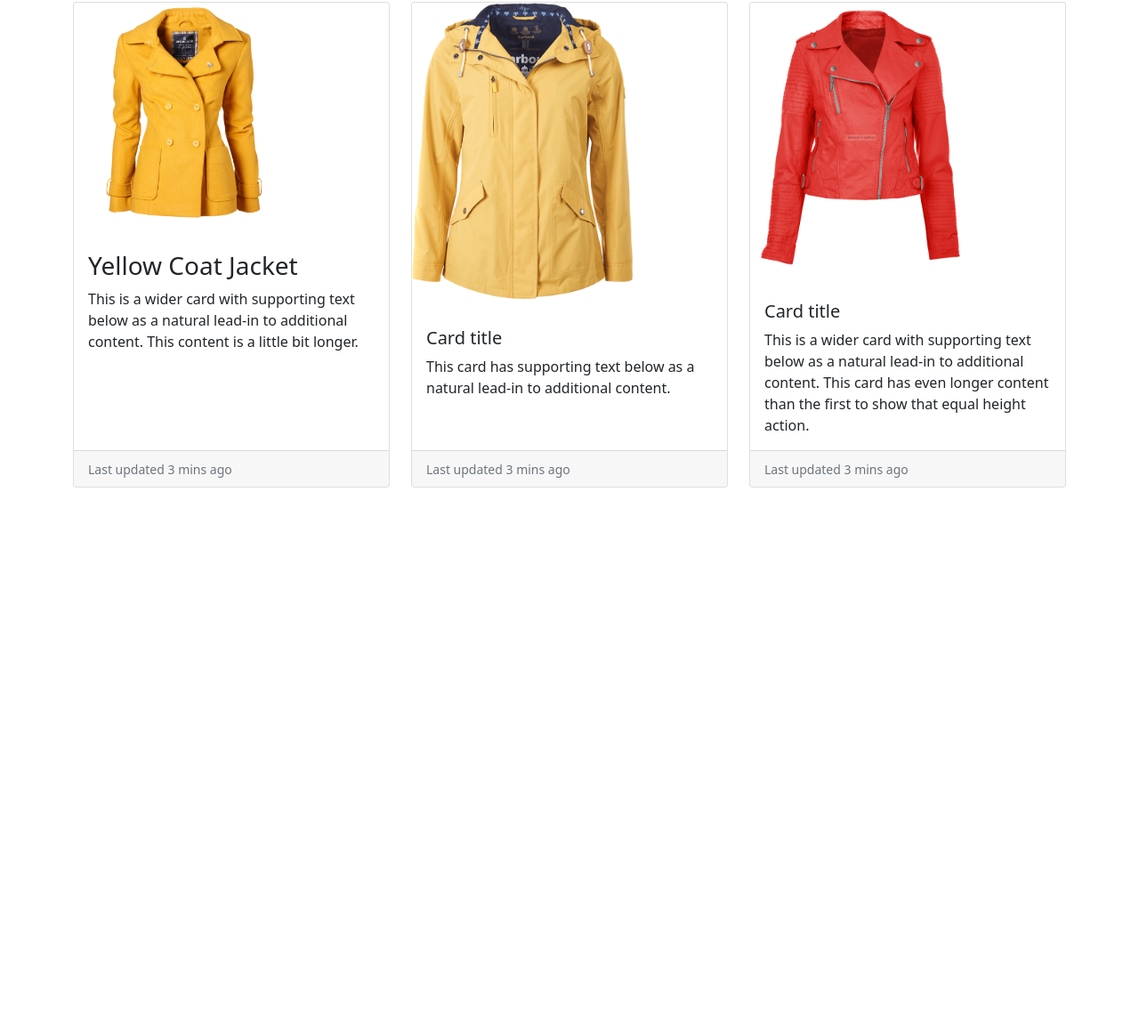
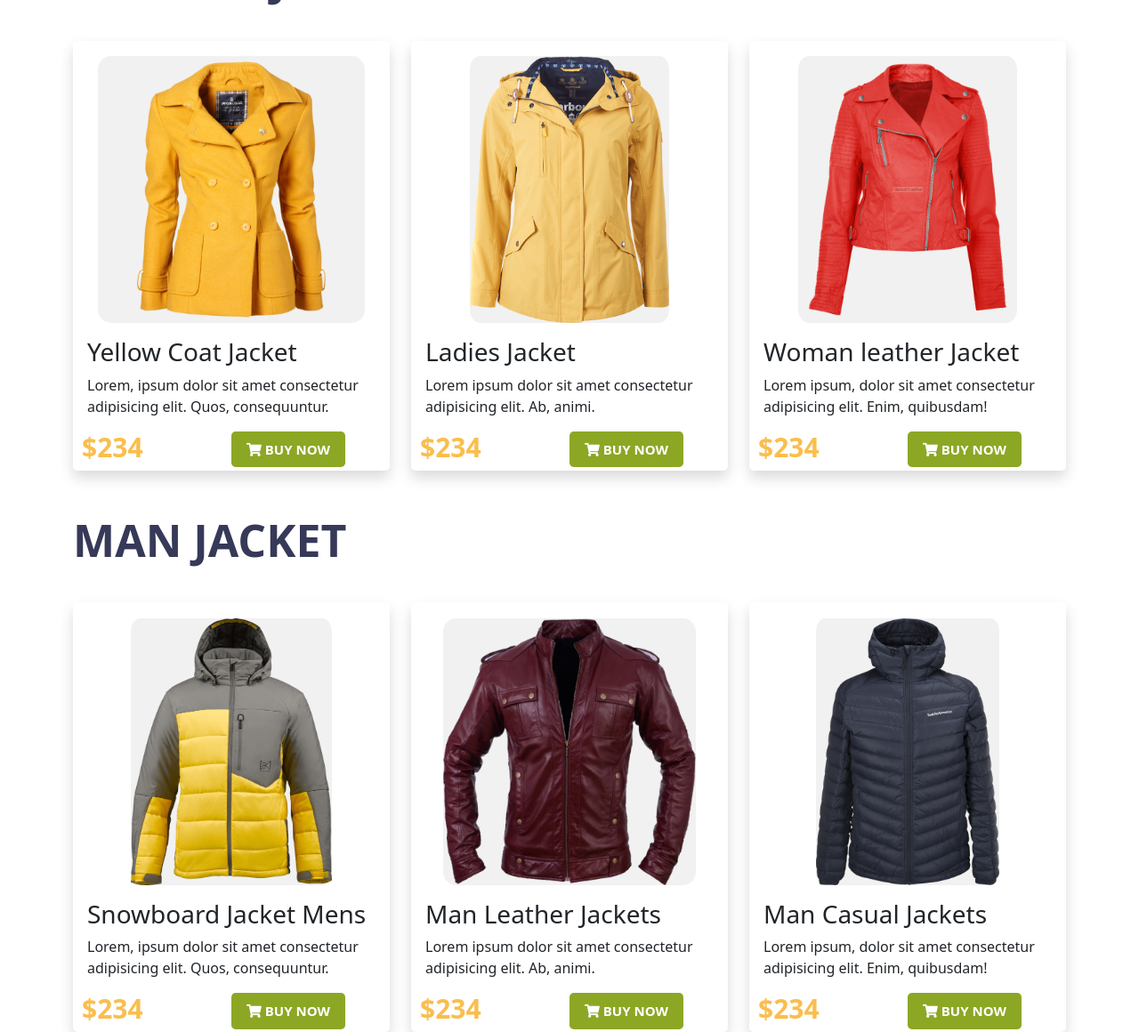
Before and after one commit to Osman-666/assignment2, a plain HTML site: page index.html in a window 1280 px wide. Shown: the part 622-1782 px from the top of the page at 89% size. Before the commit the page ends 1170 px from the top, so only its background shows below. Drawn offline with nearby package versions, Linux system fonts and the light colour scheme.

Commit message:
End product section

```diff
--- a/index.html
+++ b/index.html
@@ -3,7 +3,7 @@
   <head>
     <meta charset="utf-8">
     <meta name="viewport" content="width=device-width, initial-scale=1">
-
+    <!-- font awesome link -->
     <link rel="stylesheet" href="https://cdnjs.cloudflare.com/ajax/libs/font-awesome/5.15.1/css/all.min.css" integrity="sha512-+4zCK9k+qNFUR5X+cKL9EIR+ZOhtIloNl9GIKS57V1MyNsYpYcUrUeQc9vNfzsWfV28IaLL3i96P9sdNyeRssA==" crossorigin="anonymous" />
     <!-- Bootstrap link -->
     <link href="https://cdn.jsdelivr.net/npm/bootstrap@5.0.0-beta1/dist/css/bootstrap.min.css" rel="stylesheet" integrity="sha384-giJF6kkoqNQ00vy+HMDP7azOuL0xtbfIcaT9wjKHr8RbDVddVHyTfAAsrekwKmP1" crossorigin="anonymous">
@@ -51,7 +51,7 @@
                     <div class="row">
                         <div class="col-sm-6 mt-5">
                             <h1 id="orange">BE THE PENGUINS</h1>
-                            <h1>OF WINTER</h1>
+                            <h1 class="blue">OF WINTER</h1>
                             <h3>Lorem, ipsum dolor sit amet consectetur adipisicing elit. At, necessitatibus?</h3>
                             <button type="button" class="btn btn-lg button-color"><i class="fas fa-shopping-cart"></i> BUY NOW</button>
                         </div>
@@ -66,41 +66,62 @@
         <section class="cart mt-5">
             <div class="container">
                 <div class="girls-section">
-                    <h1>WOMAN JACKET</h1>
-                    <div class="row row-cols-1 row-cols-md-3 g-4">
+                      <h1 class="blue">WOMAN JACKET</h1>
+                    <div class="row row-cols-1 row-cols-md-3 g-4 mt-3">
                         <div class="col">
-                          <div class="card h-100">
-                            <figure class="figure"><img src="./Image/woman1.png" class="card-img-top" alt="woman cloth"></figure>
+                          <div class="card h-100 shadow">
+
+                            <div class="card-image"><img src="./Image/woman1.png" class="card-img-top image-resize" alt="woman cloth"></div>
+
                             <div class="card-body">
                               <h3 class="card-title">Yellow Coat Jacket </h3>
-                              <p class="card-text">This is a wider card with supporting text below as a natural lead-in to additional content. This content is a little bit longer.</p>
+                              <p class="card-text">Lorem, ipsum dolor sit amet consectetur adipisicing elit. Quos, consequuntur.</p>
                             </div>
-                            <div class="card-footer">
-                              <small class="text-muted">Last updated 3 mins ago</small>
+                            <div class="price d-flex justify-content-around">
+                              <div class="col-sm-6 ">
+                                <h1 class="money">$234</h1>
+                              </div>
+                              <div class="col-sm-6">
+                                <button type="button" class="btn btn-lg button-color"><i class="fas fa-shopping-cart"></i> BUY NOW</button>
+                              </div>
                             </div>
                           </div>
                         </div>
                         <div class="col">
-                          <div class="card h-100">
-                            <figure class="figure"><img src="./Image/woman2.png" class="card-img-top" alt="woman cloth"></figure>
+                          <div class="card h-100 shadow">
+
+                            <div class="card-image"><img src="./Image/woman2.png" class="card-img-top image-resize" alt="woman cloth"></div>
+
                             <div class="card-body">
-                              <h5 class="card-title">Card title</h5>
-                              <p class="card-text">This card has supporting text below as a natural lead-in to additional content.</p>
+                              <h3 class="card-title">Ladies Jacket</h3>
+                              <p class="card-text">Lorem ipsum dolor sit amet consectetur adipisicing elit. Ab, animi.</p>
                             </div>
-                            <div class="card-footer">
-                              <small class="text-muted">Last updated 3 mins ago</small>
+                            <div class="price d-flex justify-content-around">
+                              <div class="col-sm-6 ">
+                                <h1 class="money">$234</h1>
+                              </div>
+                              <div class="col-sm-6">
+                                <button type="button" class="btn btn-lg button-color"><i class="fas fa-shopping-cart"></i> BUY NOW</button>
+                              </div>
                             </div>
                           </div>
                         </div>
                         <div class="col">
-                          <div class="card h-100">
-                            <figure class="figure"><img src="./Image/woman3.png" class="card-img-top" alt="woman cloth"></figure>
+                          <div class="card h-100 shadow">
+
+                            <div class="card-image"><img src="./Image/woman3.png" class="card-img-top image-resize" alt="woman cloth"></div>
+
                             <div class="card-body">
-                              <h5 class="card-title">Card title</h5>
-                              <p class="card-text">This is a wider card with supporting text below as a natural lead-in to additional content. This card has even longer content than the first to show that equal height action.</p>
+                              <h3 class="card-title">Woman leather Jacket</h3>
+                              <p class="card-text">Lorem ipsum, dolor sit amet consectetur adipisicing elit. Enim, quibusdam!</p>
                             </div>
-                            <div class="card-footer">
-                              <small class="text-muted">Last updated 3 mins ago</small>
+                            <div class="price d-flex justify-content-around">
+                              <div class="col-sm-6 ">
+                                <h1 class="money">$234</h1>
+                              </div>
+                              <div class="col-sm-6">
+                                <button type="button" class="btn btn-lg button-color"><i class="fas fa-shopping-cart"></i> BUY NOW</button>
+                              </div>
                             </div>
                           </div>
                         </div>
@@ -108,6 +129,71 @@
 
                 </div>
             </div>
+
+            <div class="container">
+              <section class="man-section mt-5">
+                    <h1 class="blue">MAN JACKET</h1>
+                  <div class="row row-cols-1 row-cols-md-3 g-4 mt-3">
+                      <div class="col">
+                        <div class="card h-100 shadow">
+
+                          <div class="card-image"><img src="./Image/man1.png" class="card-img-top image-resize" alt="woman cloth"></div>
+
+                          <div class="card-body">
+                            <h3 class="card-title">Snowboard Jacket Mens </h3>
+                            <p class="card-text">Lorem, ipsum dolor sit amet consectetur adipisicing elit. Quos, consequuntur.</p>
+                          </div>
+                          <div class="price d-flex justify-content-around">
+                            <div class="col-sm-6 ">
+                              <h1 class="money">$234</h1>
+                            </div>
+                            <div class="col-sm-6">
+                              <button type="button" class="btn btn-lg button-color"><i class="fas fa-shopping-cart"></i> BUY NOW</button>
+                            </div>
+                          </div>
+                        </div>
+                      </div>
+                      <div class="col">
+                        <div class="card h-100 shadow">
+
+                          <div class="card-image"><img src="./Image/man2.png" class="card-img-top image-resize" alt="woman cloth"></div>
+
+                          <div class="card-body">
+                            <h3 class="card-title">Man Leather Jackets</h3>
+                            <p class="card-text">Lorem ipsum dolor sit amet consectetur adipisicing elit. Ab, animi.</p>
+                          </div>
+                          <div class="price d-flex justify-content-around">
+                            <div class="col-sm-6 ">
+                              <h1 class="money">$234</h1>
+                            </div>
+                            <div class="col-sm-6">
+                              <button type="button" class="btn btn-lg button-color"><i class="fas fa-shopping-cart"></i> BUY NOW</button>
+                            </div>
+                          </div>
+                        </div>
+                      </div>
+                      <div class="col">
+                        <div class="card h-100 shadow">
+
+                          <div class="card-image"><img src="./Image/man3.png" class="card-img-top image-resize" alt="woman cloth"></div>
+
+                          <div class="card-body">
+                            <h3 class="card-title">Man Casual Jackets</h3>
+                            <p class="card-text">Lorem ipsum, dolor sit amet consectetur adipisicing elit. Enim, quibusdam!</p>
+                          </div>
+                          <div class="price d-flex justify-content-around">
+                            <div class="col-sm-6 ">
+                              <h1 class="money">$234</h1>
+                            </div>
+                            <div class="col-sm-6">
+                              <button type="button" class="btn btn-lg button-color"><i class="fas fa-shopping-cart"></i> BUY NOW</button>
+                            </div>
+                          </div>
+                        </div>
+                      </div>
+                    </div>
+              </section>
+          </div>
         </section>
     </main>
 
--- a/style.css
+++ b/style.css
@@ -7,9 +7,7 @@
 .profile-img img{
     width: 80%;
 }
-.card img{
-    max-width: 70%;
-}
+
 .button-color{
     background-color: #8CA724;
     color: #ffffff;
@@ -19,3 +17,34 @@
 .button-color:hover{
     color: #ffffff;
 }
+#orange{
+    color: #FABE4C;
+    font-size: 50px;
+    font-weight: 700;
+}
+.blue{
+    color: #363958;
+    font-size: 50px;
+    font-weight: 700;
+}
+.money{
+    font-size: 30px;
+    font-weight: 700;
+    color: #FABE4C;
+    margin-left: 10px;
+}
+.card{
+    border: 0em;
+    border-radius: 5px;
+}
+
+.card-image{
+    max-width: 90%;
+    background-color:#F1F1F1;
+    margin:0 auto;
+    margin-top: 5%;
+    border-radius: 5%;
+}
+.image-resize{
+    height: 300px;
+}
```
